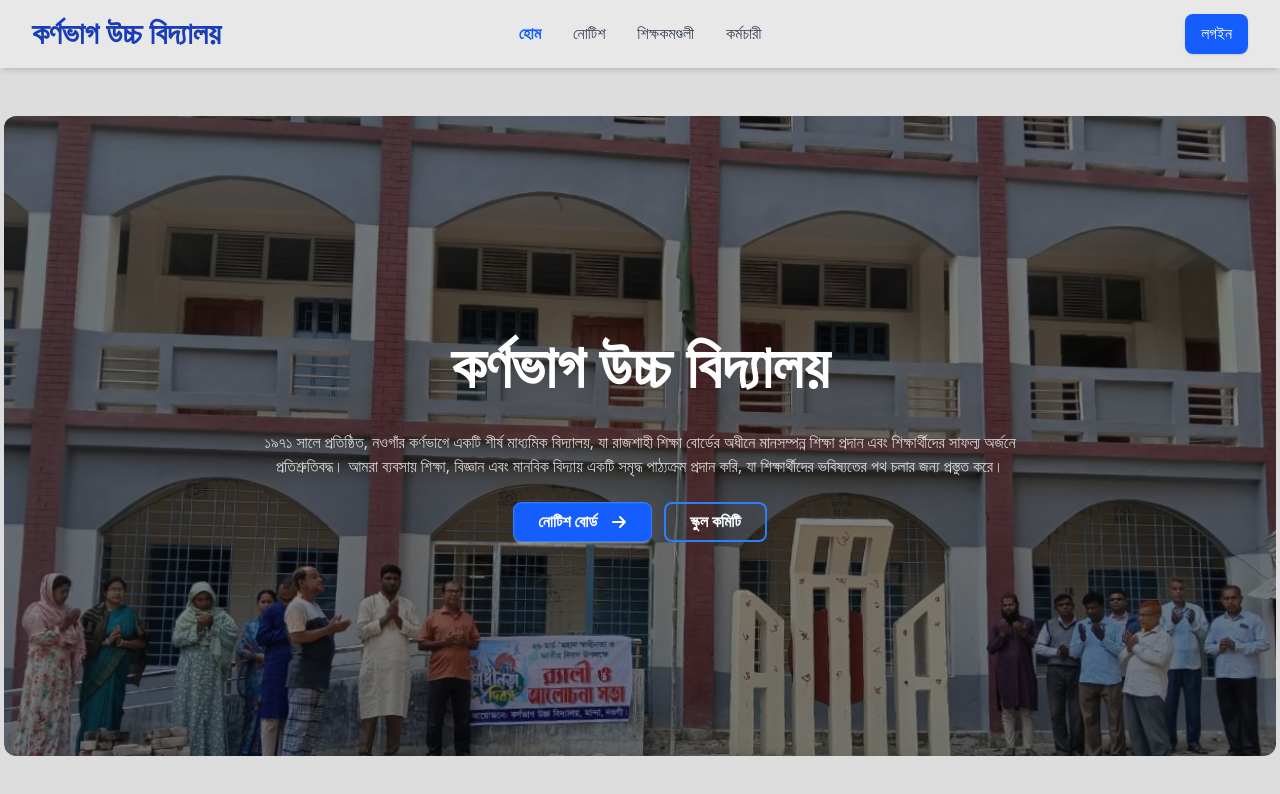
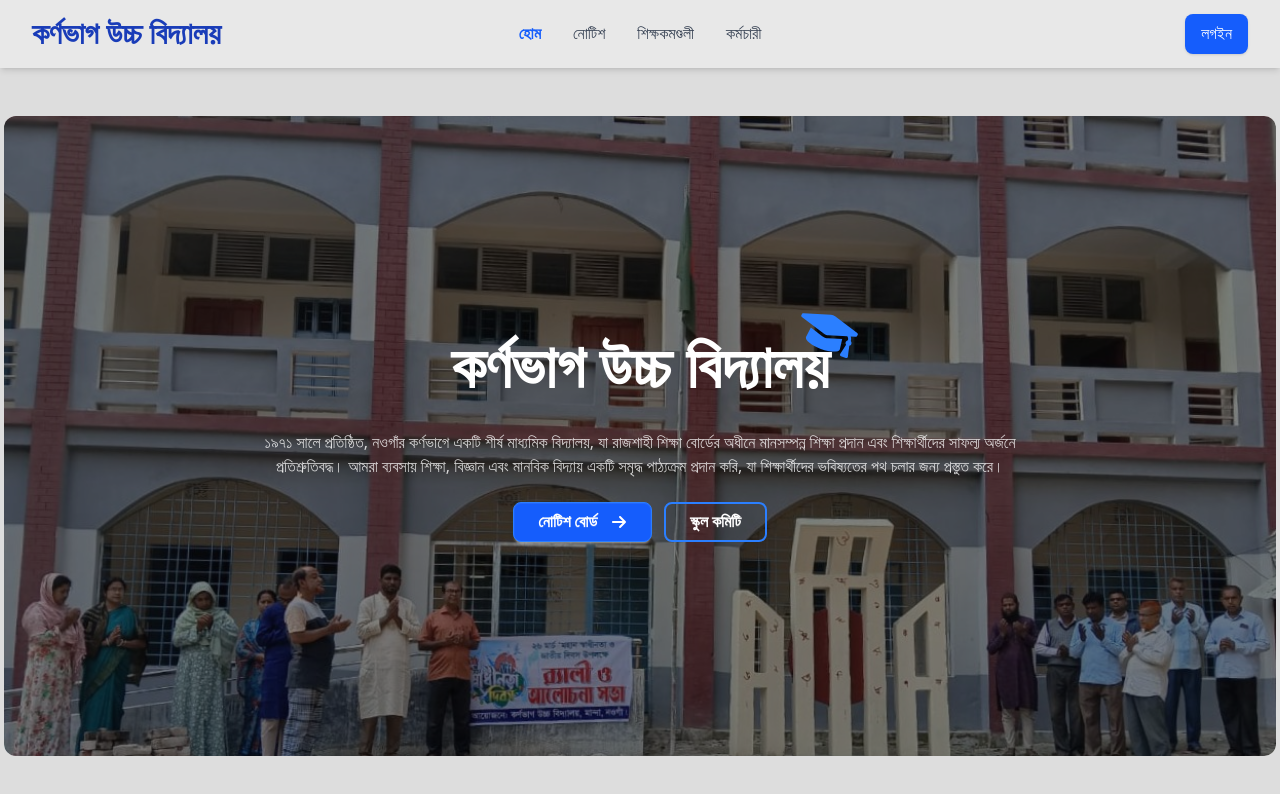
Before and after one commit to utsomondal/karnabhag-high-school, a React (Vite) app: page / in a window 1280 px wide. Shown: the top 794 px of the page. Built offline with nearby package versions, Linux system fonts and the light colour scheme; no server answers; a web font is replaced by a local one.

Commit message:
graduation cap added

```diff
--- a/src/Pages/NoticePage.jsx
+++ b/src/Pages/NoticePage.jsx
@@ -137,11 +137,11 @@ const NoticePage = () => {
           </div>
 
           {/* Card layout for small screens */}
-          <div className="block sm:hidden space-y-4">
+          <div className="block sm:hidden space-y-5">
             {notices.map((notice, index) => (
               <div
                 key={notice.id}
-                className="border border-gray-200 rounded-lg shadow-sm p-4"
+                className="border-b border-gray-200 rounded-lg shadow-sm p-4 bg-[#F5F5F5]"
               >
                 <p className="text-sm text-gray-500 mb-2">
                   ক্রমিক: {convertToBengaliNumerals(index + 1)}
--- a/src/components/Hero.jsx
+++ b/src/components/Hero.jsx
@@ -1,4 +1,4 @@
-import React from "react";
+import { FaGraduationCap } from "react-icons/fa";
 import heroImage from "../assets/hero.jpg";
 import { Link } from "react-router-dom";
 import { FaArrowRight } from "react-icons/fa6";
@@ -17,15 +17,37 @@ const Hero = () => {
         <div className="hero-overlay absolute inset-0 bg-opacity-50 rounded-xl"></div>
         <div className="hero-content relative z-10 text-white text-center flex items-center justify-center h-full px-4">
           <div className="w-full max-w-xs sm:max-w-sm md:max-w-md lg:max-w-xl xl:max-w-3xl">
-            <h1 className="mb-3 sm:mb-4 md:mb-5 lg:mb-6 text-2xl sm:text-3xl md:text-4xl lg:text-5xl xl:text-6xl font-extrabold leading-tight font-tiro">
-              কর্ণভাগ উচ্চ বিদ্যালয়
-            </h1>
+            {/* cap styling start */}
+            <div className="relative inline-block w-fit">
+              <h1 className="mb-3 sm:mb-4 md:mb-5 lg:mb-6 text-2xl sm:text-3xl md:text-4xl lg:text-5xl xl:text-6xl font-extrabold leading-tight font-tiro">
+                কর্ণভাগ উচ্চ বিদ্যালয়
+              </h1>
+
+              {/* Graduation Cap Icon */}
+              <FaGraduationCap
+                className="
+      text-blue-500
+      absolute
+      -top-5 sm:-top-5 md:-top-[36px] lg:-top-[29px]
+      -right-5 sm:-right-4 md:-right-7
+      text-4xl sm:text-5xl md:text-6xl
+      rotate-[20deg]
+      scale-x-[-1]"
+              />
+            </div>
+            {/* cap styling end */}
             <p className="mb-4 sm:mb-5 md:mb-6 text-sm sm:text-base md:text-lg lg:text-xl xl:text-base text-white/80">
               <span className="block sm:hidden font-tiro">
-                এখানে শিক্ষাই শুধু নয়, আত্মবিশ্বাসের বীজ বুনে আমরা তৈরি করি আগামীর সেরা মানুষ।
+                এখানে শিক্ষাই শুধু নয়, আত্মবিশ্বাসের বীজ বুনে আমরা তৈরি করি
+                আগামীর সেরা মানুষ।
               </span>
               <span className="hidden sm:block">
-                ১৯৭১ সালে প্রতিষ্ঠিত, নওগাঁর কর্ণভাগে একটি শীর্ষ মাধ্যমিক বিদ্যালয়, যা রাজশাহী শিক্ষা বোর্ডের অধীনে মানসম্পন্ন শিক্ষা প্রদান এবং শিক্ষার্থীদের সাফল্য অর্জনে প্রতিশ্রুতিবদ্ধ। আমরা ব্যবসায় শিক্ষা, বিজ্ঞান এবং মানবিক বিদ্যায় একটি সমৃদ্ধ পাঠ্যক্রম প্রদান করি, যা শিক্ষার্থীদের ভবিষ্যতের পথ চলার জন্য প্রস্তুত করে।
+                ১৯৭১ সালে প্রতিষ্ঠিত, নওগাঁর কর্ণভাগে একটি শীর্ষ মাধ্যমিক
+                বিদ্যালয়, যা রাজশাহী শিক্ষা বোর্ডের অধীনে মানসম্পন্ন শিক্ষা
+                প্রদান এবং শিক্ষার্থীদের সাফল্য অর্জনে প্রতিশ্রুতিবদ্ধ। আমরা
+                ব্যবসায় শিক্ষা, বিজ্ঞান এবং মানবিক বিদ্যায় একটি সমৃদ্ধ
+                পাঠ্যক্রম প্রদান করি, যা শিক্ষার্থীদের ভবিষ্যতের পথ চলার জন্য
+                প্রস্তুত করে।
               </span>
             </p>
             <div className="flex justify-center items-center gap-3 font-bengali">
--- a/src/components/Staffs.jsx
+++ b/src/components/Staffs.jsx
@@ -31,7 +31,7 @@ const staffs = [
 
 const Staffs = () => {
   return (
-    <div className="p-6 font-bengali">
+    <div className="p-4 sm:p-6 font-bengali">
       <div className="mb-10 flex items-center justify-center">
         <h1 className="text-2xl sm:text-3xl md:text-4xl font-bold text-blue-800 border-b-2 border-blue-600 pb-1">
           আমাদের সহায়ক কর্মীবৃন্দ
--- a/src/components/Teacher.jsx
+++ b/src/components/Teacher.jsx
@@ -64,7 +64,7 @@ const getIcon = (designation) => {
 
 const Teachers = () => {
   return (
-    <div className="p-8 font-bengali">
+    <div className="p-4 sm:p-6 font-bengali">
       <div className="relative text-center mb-10">
         {/* Heading */}
         <h1 className="text-2xl sm:text-3xl md:text-4xl font-bold text-blue-800 inline-block border-b-2 border-blue-600 pb-1 relative">
```
